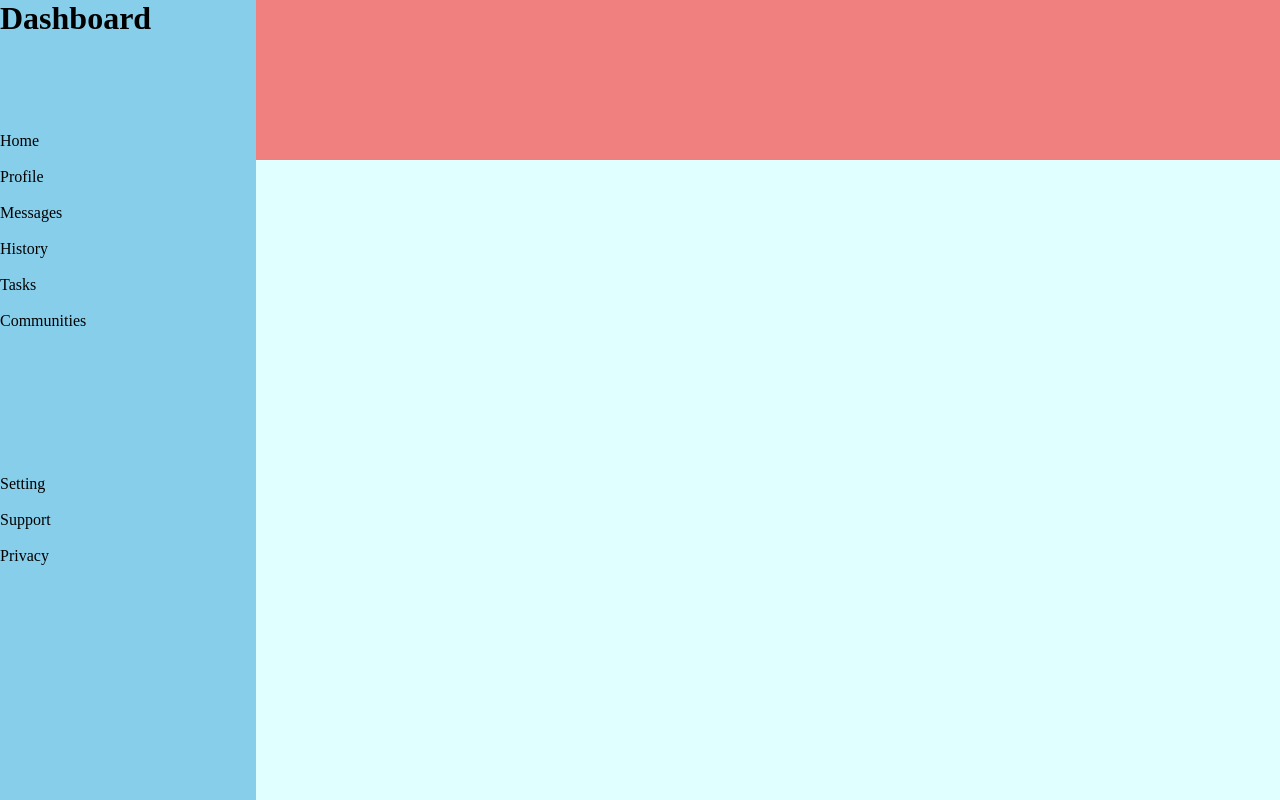
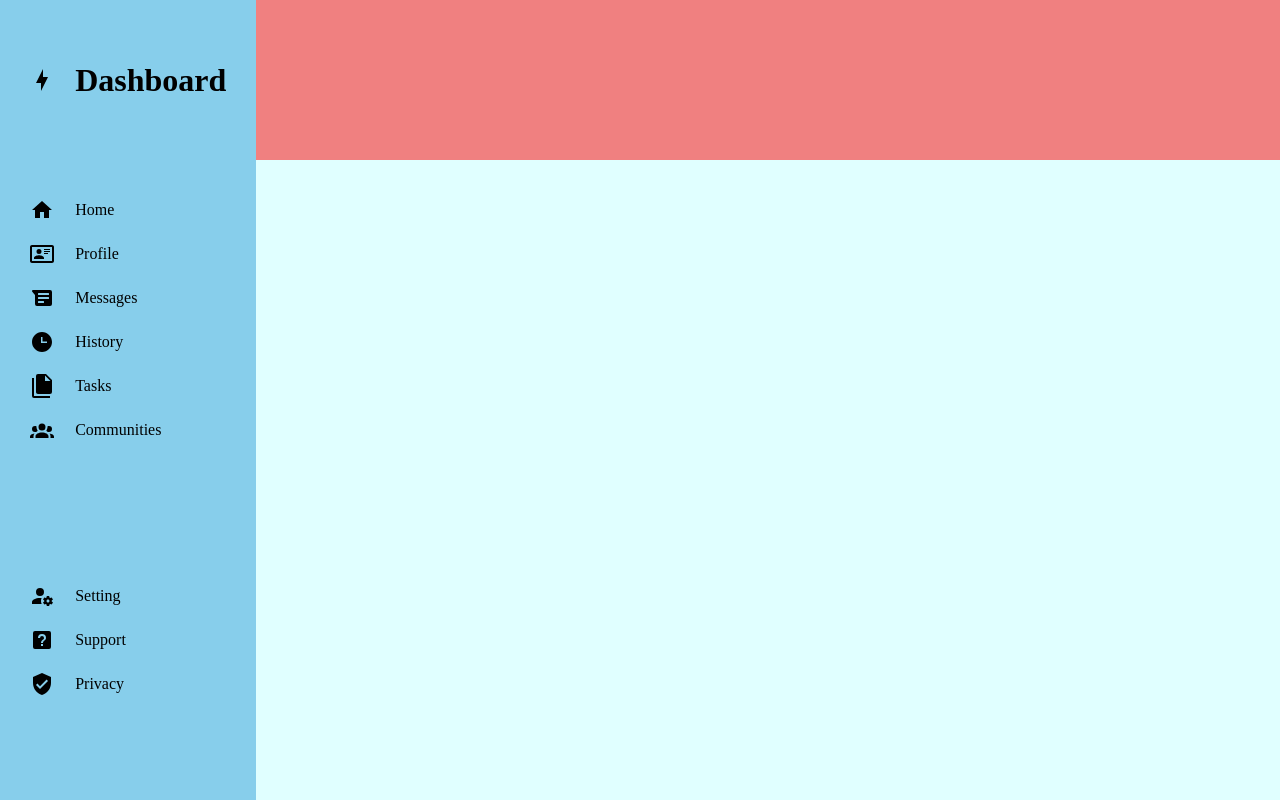
Before and after one commit to Mahdi-20Hs/Admin-Dashboard, a plain HTML site: page index.html in a window 1280 px wide. Drawn offline with Linux system fonts and the light colour scheme.

Commit message:
added icons to sidebar elements and styled sidebar

```diff
--- a/index.html
+++ b/index.html
@@ -10,51 +10,51 @@
 <body>
   <div class="sidebar">
     <div class="sidebar-head">
-      <span class="logo"></span>
+      <img class="logo" src="./assets/lightning-bolt.svg"></img>
       <h1>Dashboard</h1>
     </div>
 
-    <ul class="sidebar-list-1">
-      <li class="Home">
-        <img src="" alt="">
+    <div class="sidebar-list-1">
+      <li>
+        <img src="./assets/home.svg" alt="">
         <div>Home</div>
       </li>
-      <li class="Profile">
-        <img src="" alt="">
+      <li>
+        <img src="./assets/card-account-details-outline.svg" alt="">
         <div>Profile</div>
       </li>
-      <li class="Messages">
-        <img src="" alt="">
+      <li>
+        <img src="./assets/android-messages.svg" alt="">
         <div>Messages</div>
       </li>
-      <li class="History">
-        <img src="" alt="">
+      <li>
+        <img src="./assets/clock-time-three (1).svg" alt="">
         <div>History</div>
       </li>
-      <li class="Tasks">
-        <img src="" alt="">
+      <li>
+        <img src="./assets/file-multiple.svg" alt="">
         <div>Tasks</div>
       </li>
-      <li class="Communities">
-        <img src="" alt="">
+      <li>
+        <img src="./assets/account-group.svg" alt="">
         <div>Communities</div>
       </li>
-    </ul>
+    </div>
 
-    <ul sidebar-list-2>
-      <li class="Setting">
-        <img src="" alt="">
+    <ul class="sidebar-list-2">
+      <li>
+        <img src="./assets/account-cog.svg" alt="">
         <div>Setting</div>
       </li>
-      <li class="Support">
-        <img src="" alt="">
+      <li>
+        <img src="./assets/help-box.svg" alt="">
         <div>Support</div>
       </li>
-      <li class="Privacy">
-        <img src="" alt="">
+      <li>
+        <img src="./assets/shield-check.svg" alt="">
         <div>Privacy</div>
       </li>
-    </ul>
+    </>
   </div>
   <div class="header"></div>
   <div class="main-container"></div>
--- a/styles.css
+++ b/styles.css
@@ -1,5 +1,5 @@
 *{
-  padding:0;
+  padding:0%;
   margin: 0%;
   box-sizing: border-box;
 }
@@ -15,7 +15,22 @@ body{
   background-color: skyblue;
   display: grid;
   grid-template-columns: 1fr;
-  grid-template-rows: 1fr 3fr 3fr;
+  grid-template-rows: 1fr 2fr 2fr;
+  padding-left: 30px;
+}
+.sidebar-list-1, .sidebar-list-2{
+  list-style-type: none;
+  display: grid;
+  grid-template-columns: 1fr;
+  align-content: center;
+  gap: 20px;
+}
+.sidebar-head ,.sidebar-list-1 li, .sidebar-list-2 li{
+  display: grid;
+  grid-template-columns: 1fr 4fr;
+  align-items: center;
+  justify-items: start;
+
 }
 .header{
   grid-column: 2/-1;
```
Also changed, not shown: assets/account-cog.svg (added), assets/account-group.svg (added), assets/android-messages.svg (added), assets/card-account-details-outline.svg (added), assets/clock-time-three (1).svg (added), assets/file-multiple.svg (added), assets/help-box.svg (added), assets/home.svg (added), assets/lightning-bolt.svg (added), assets/shield-check.svg (added).
